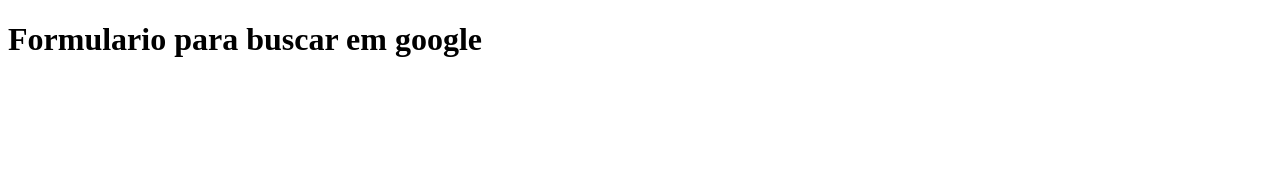
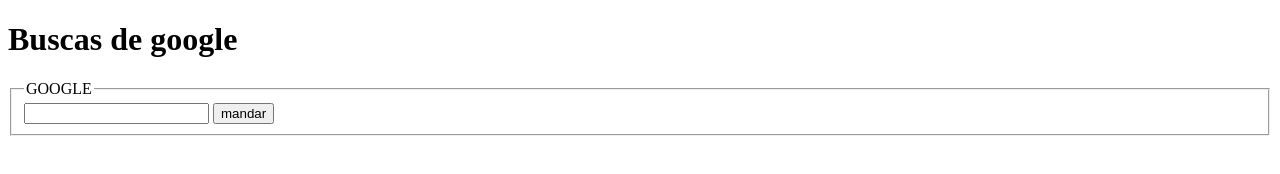
Before and after one commit to BEYALB/testes, a plain HTML site: page index.html in a window 1280 px wide. Drawn offline with Linux system fonts and the light colour scheme.

Commit message:
conteudo pronto

```diff
--- a/index.html
+++ b/index.html
@@ -6,7 +6,15 @@
     <title>formulario</title>
 </head>
 <body>
-    <h1>Formulario para buscar em google</h1>
+   <h1>Buscas de google</h1>
+   <form action="https://www.bing.com/search?">
+    <fieldset>
+        <legend>GOOGLE</legend>
+        <input type="text" name="q">
+        <input type="submit" value="mandar">
+    </fieldset>
+   </form>
+
 
 </body>
 </html>
```
